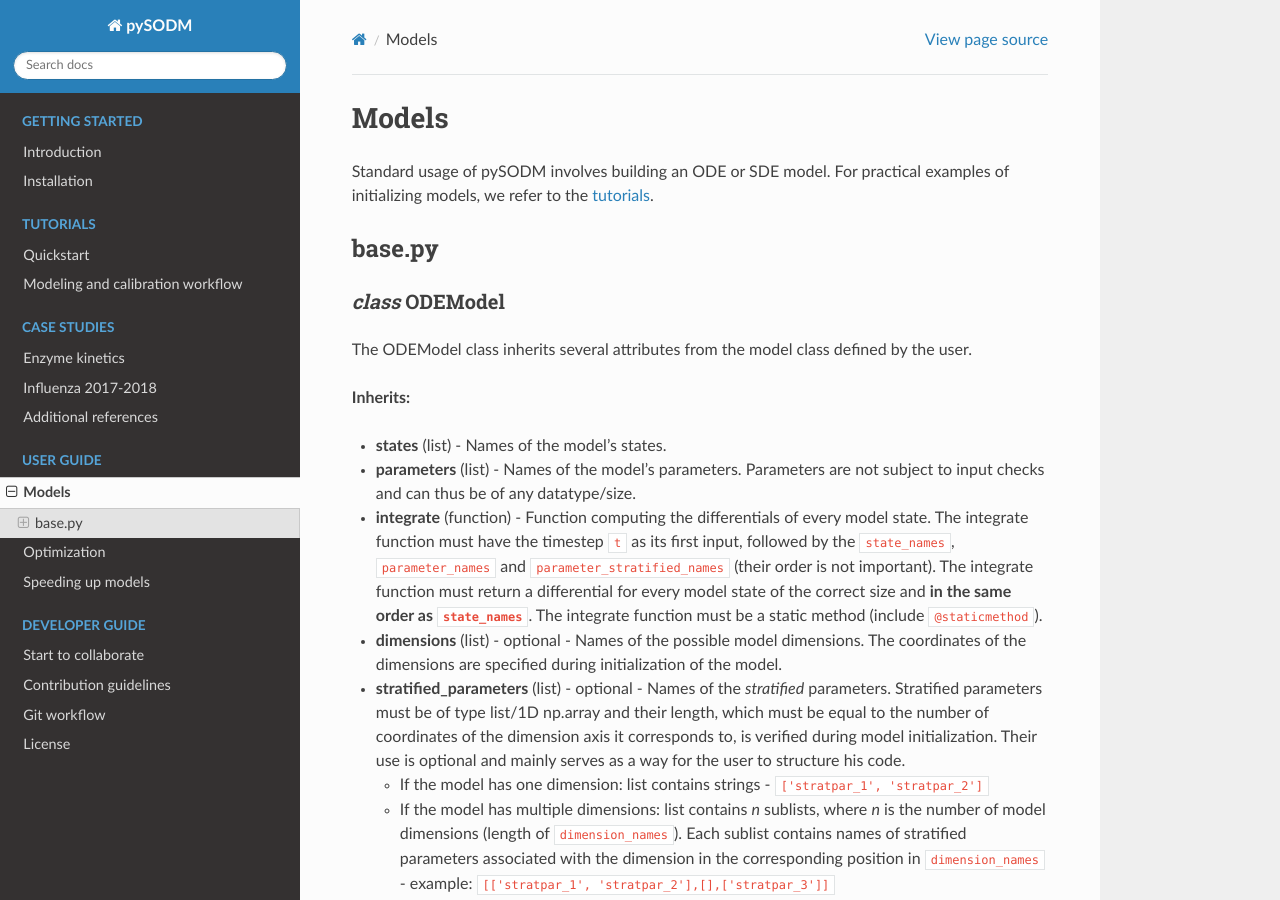
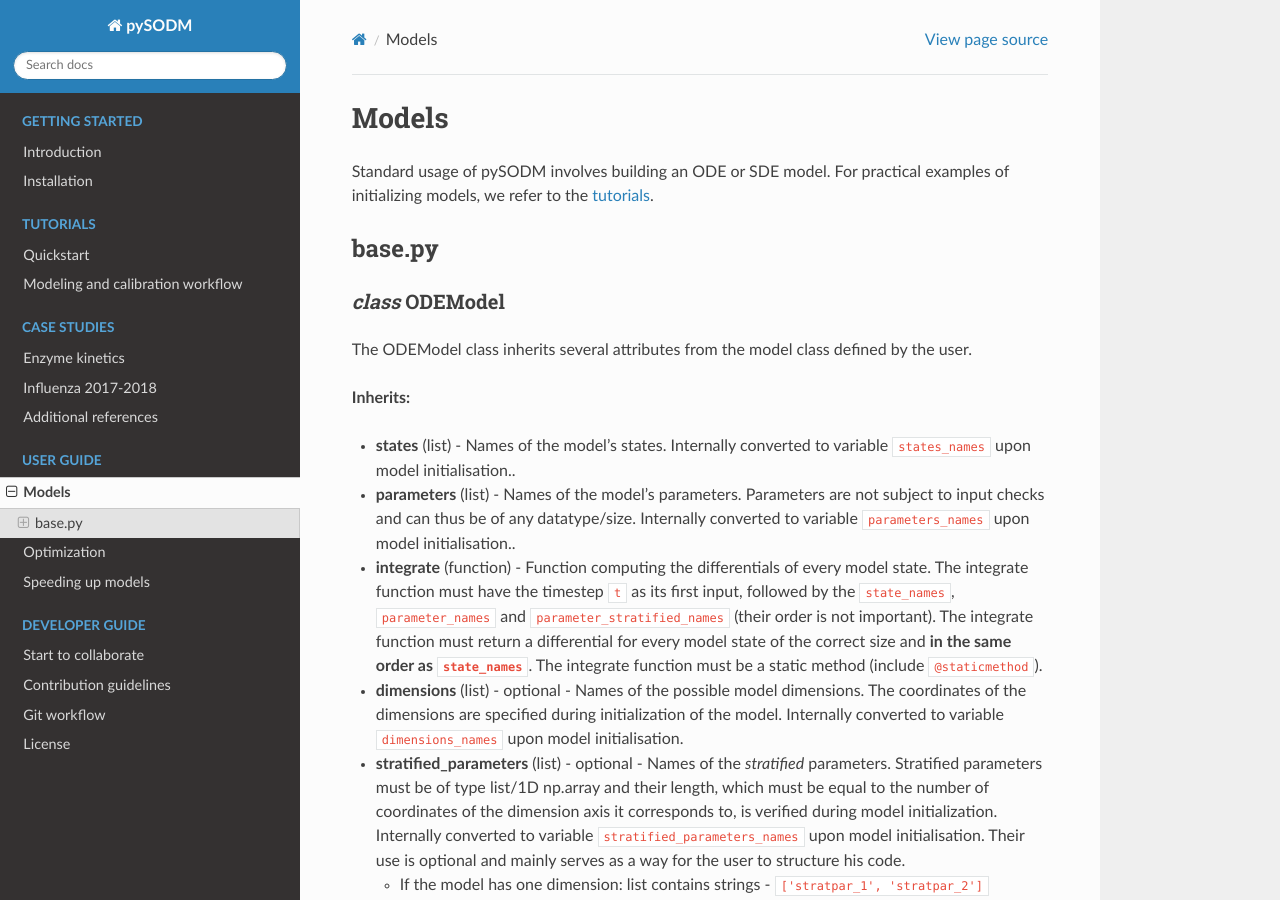
Before and after one commit to twallema/pySODM, a Sphinx documentation site: the page built from docs/models.md, in a window 1280 px wide and 900 px high. Built offline with Sphinx 7.4.7 and the Read the Docs theme 2.0.0, drawn with Linux system fonts in a browser that asks for light colours; some of the changed text lies outside the part shown.

```diff
--- a/docs/models.md
+++ b/docs/models.md
@@ -10,11 +10,11 @@
 
 **Inherits:**
 
-* **states** (list) - Names of the model's states.
-* **parameters** (list) - Names of the model's parameters. Parameters are not subject to input checks and can thus be of any datatype/size.
+* **states** (list) - Names of the model's states. Internally converted to variable `states_names` upon model initialisation..
+* **parameters** (list) - Names of the model's parameters. Parameters are not subject to input checks and can thus be of any datatype/size. Internally converted to variable `parameters_names` upon model initialisation..
 * **integrate** (function) - Function computing the differentials of every model state. The integrate function must have the timestep `t` as its first input, followed by the `state_names`, `parameter_names` and `parameter_stratified_names` (their order is not important). The integrate function must return a differential for every model state of the correct size and **in the same order as `state_names`**. The integrate function must be a static method (include `@staticmethod`).
-* **dimensions** (list) - optional - Names of the possible model dimensions. The coordinates of the dimensions are specified during initialization of the model.
-* **stratified_parameters** (list) - optional - Names of the *stratified* parameters. Stratified parameters must be of type list/1D np.array and their length, which must be equal to the number of coordinates of the dimension axis it corresponds to, is verified during model initialization. Their use is optional and mainly serves as a way for the user to structure his code.
+* **dimensions** (list) - optional - Names of the possible model dimensions. The coordinates of the dimensions are specified during initialization of the model. Internally converted to variable `dimensions_names` upon model initialisation.
+* **stratified_parameters** (list) - optional - Names of the *stratified* parameters. Stratified parameters must be of type list/1D np.array and their length, which must be equal to the number of coordinates of the dimension axis it corresponds to, is verified during model initialization. Internally converted to variable `stratified_parameters_names` upon model initialisation. Their use is optional and mainly serves as a way for the user to structure his code.
     * If the model has one dimension: list contains strings - `['stratpar_1', 'stratpar_2']`
     * If the model has multiple dimensions: list contains *n* sublists, where *n* is the number of model dimensions (length of `dimension_names`). Each sublist contains names of stratified parameters associated with the dimension in the corresponding position in `dimension_names` - example: `[['stratpar_1', 'stratpar_2'],[],['stratpar_3']]`
 * **state_dimensions** (list) - optional - Specify, for each model state in `state_names`, its dimensions. Allows users to define models with states of different sizes. If `state_dimensions` is not provided, all model states will have the same size, depending on the model's dimensions specified in `dimension_names`. If specified, `state_dimensions` must contain *n* sublists, where *n* is the number of model states (length of `state_names`). If some model states have no dimensions (i.e. it is a float), specify an empty list.
@@ -57,12 +57,12 @@
 
 **Inherits:**
 
-* **states** (list) - Names of the model's states.
-* **parameters** (list) - Names of the model's parameters. Parameters are not subject to input checks and can thus be of any datatype/size.
+* **states** (list) - Names of the model's states. Internally converted to variable `states_names` upon model initialisation.
+* **parameters** (list) - Names of the model's parameters. Parameters are not subject to input checks and can thus be of any datatype/size. Internally converted to variable `parameters_names` upon model initialisation.
 * **compute_rates** (function) - Function returning the rates of transitioning between the model states. `compute_rates()` must have the timestep `t` as its first input, followed by the `state_names`, `parameter_names` and the `parameter_stratified_names` (their order is not important). `compute_rates()` must be a static method (include `@staticmethod`). The output of `compute_rates()` must be a dictionary. Its keys must be valid model states, a rate is only needed for the states undergoing a transitioning. The corresponding values must be a list containing the rates of the possible transitionings of the state. In this way, a model state can have multiple transitionings.
 * **apply_transitionings** (function) - Function to update the states with the number of drawn transitionings. `apply_transitionings()` must have the timestep `t` as its first input, followed by the solver timestep `tau`, follwed by the dictionary containing the transitionings `transitionings`, then followed by the model states and parameters similarily to `compute_rates()`.
-* **dimensions** (list) - optional - Names of the possible model dimensions. The coordinates of the dimensions are specified during initialization of the model.
-* **stratified_parameters** (list) - optional - Names of the *stratified* parameters. Stratified parameters must be of type list/1D np.array and their length, which must be equal to the number of coordinates of the dimension axis it corresponds to, is verified during model initialization. Their use is optional and mainly serves as a way for the user to structure his code.
+* **dimensions** (list) - optional - Names of the possible model dimensions. The coordinates of the dimensions are specified during initialization of the model. Internally converted to variable `dimensions_names` upon model initialisation.
+* **stratified_parameters** (list) - optional - Names of the *stratified* parameters. Stratified parameters must be of type list/1D np.array and their length, which must be equal to the number of coordinates of the dimension axis it corresponds to, is verified during model initialization. Internally converted to variable `stratified_parameters_names` upon model initialisation. Their use is optional and mainly serves as a way for the user to structure his code.
     * If the model has one dimension: list contains strings - `['stratpar_1', 'stratpar_2']`
     * If the model has multiple dimensions: list contains *n* sublists, where *n* is the number of model dimensions (length of `dimension_names`). Each sublist contains names of stratified parameters associated with the dimension in the corresponding position in `dimension_names` - example: `[['stratpar_1', 'stratpar_2'],[],['stratpar_3']]`
 * **state_dimensions** (list) - optional - Specify, for each model state in `state_names`, its dimensions. Allows users to define models with states of different sizes. If `state_dimensions` is not provided, all model states will have the same size, depending on the model's dimensions specified in `dimension_names`. If specified, `state_dimensions` must contain *n* sublists, where *n* is the number of model states (length of `state_names`). If some model states have no dimensions (i.e. it is a float), specify an empty list.
```
Also changed, not shown: 4 other files.
